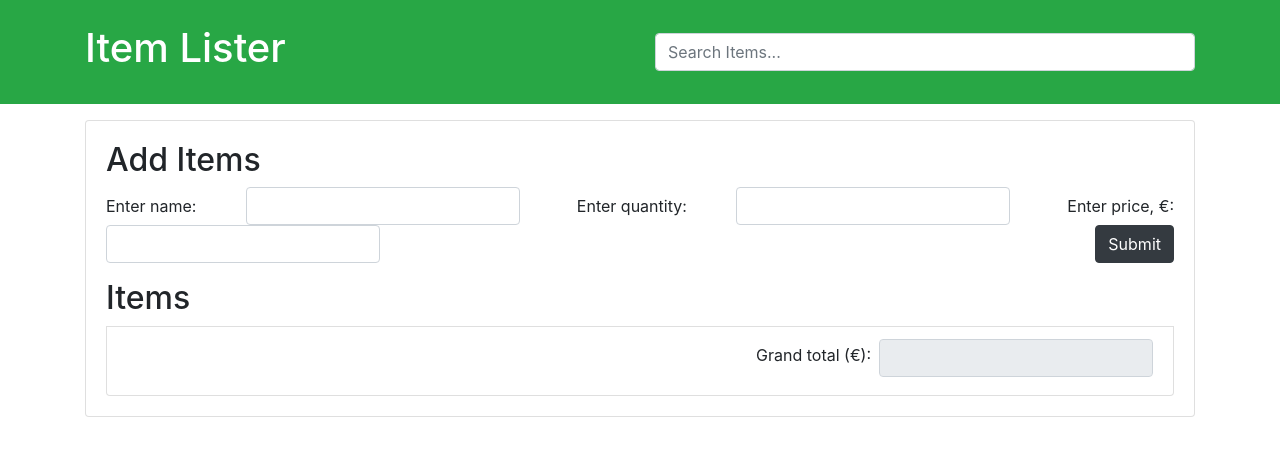
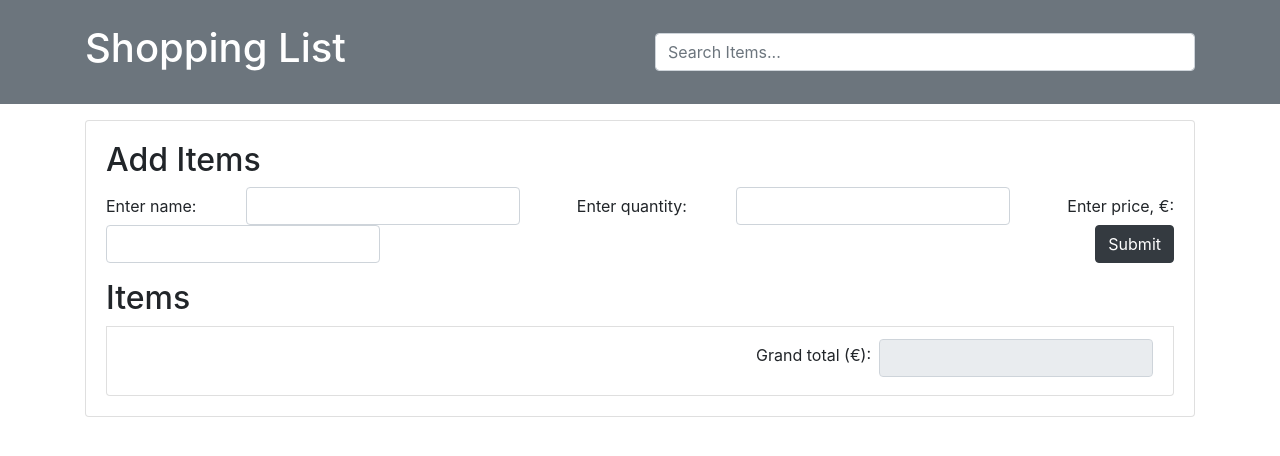
Before and after one commit to RitzyRA/ShoppingListFromLocalStorage, a plain HTML site: page index.html in a window 1280 px wide. Drawn offline with nearby package versions, Linux system fonts and the light colour scheme.

Commit message:
Added possibility to add decimal numbers, small design changes

```diff
--- a/index.html
+++ b/index.html
@@ -9,11 +9,11 @@
 </head>
 
 <body>
-    <header id="main-header" class="bg-success text-white p-4 mb-3">
+    <header id="main-header" class="bg-secondary text-white p-4 mb-3">
         <div class="container">
             <div class="row">
                 <div class="col-md-6">
-                    <h1 id="header-title">Item Lister</h1>
+                    <h1 id="header-title">Shopping List</h1>
                 </div>
                 <div class="col-md-6 align-self-center">
                     <input type="text" class="form-control" id="filter" placeholder="Search Items..." />
```
